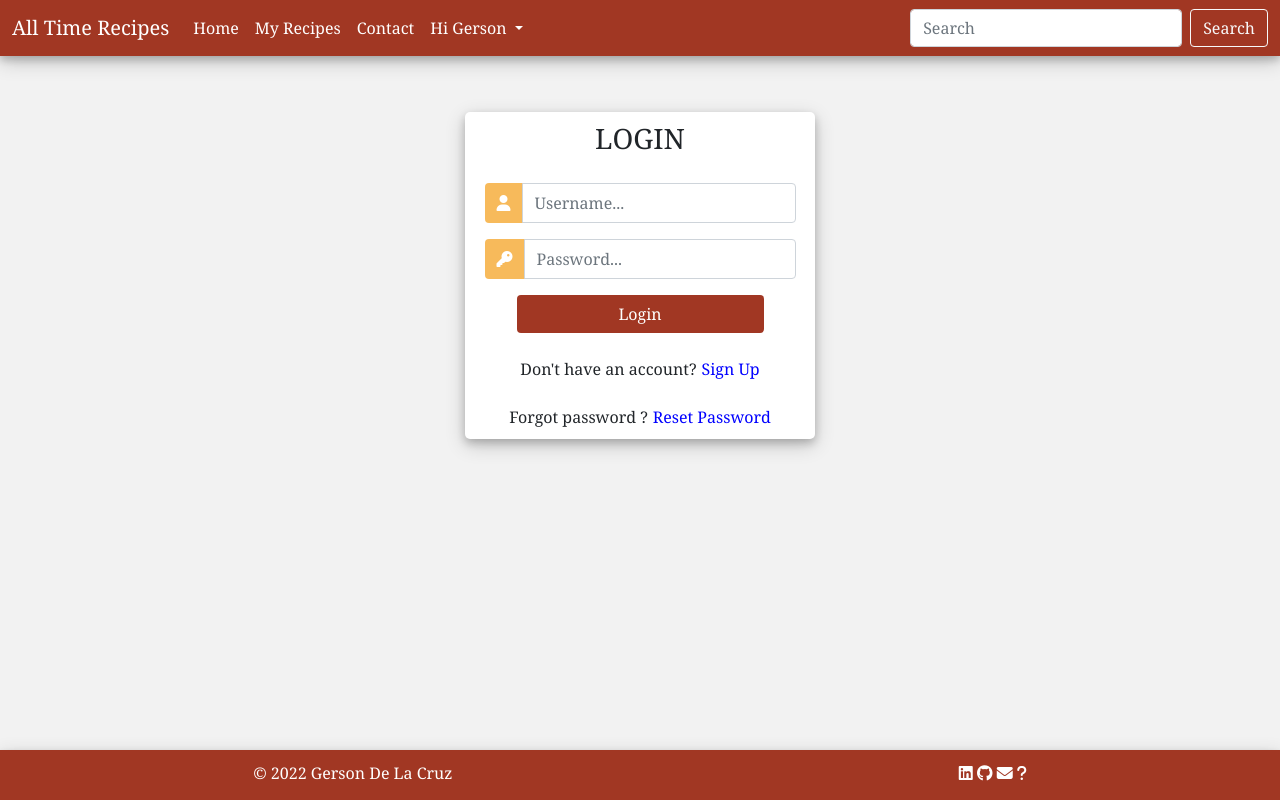
After one commit to Gersondelacruzdeveloper/myBookOfRecipes, a Flask app: page /login in a window 1280 px wide. The commit adds this page. Run offline with Flask 2, Linux system fonts and the light colour scheme; some libraries are stand-ins or nearby versions.

Commit message:
create login feature

```diff
--- a/myonlinerecipes/static/css/style.css
+++ b/myonlinerecipes/static/css/style.css
@@ -109,7 +109,7 @@ nav {
   margin-top: 100px;
   text-align: center;
 }
-/* -------------------------------------------------------------------- Sign up page*/
+/* -----------------------------------------------------login and signup page*/
 .user_card {
   width: 350px;
   margin-top: 10%;
@@ -124,16 +124,32 @@ nav {
   -moz-box-shadow:var(--shadow);
   border-radius: 5px;
 }
-
+.signup_button,
+.login_button{
+  width: 100%;
+  background-color:var(--chinese-red);
+  color: var(--white);
+}
+.signup_container,
+.login_container{
+  padding: 0 2rem;
+}
+.signup_button:hover,
+.login_button:hover{
+  color: var(--white);
+  background-color:var(--chineese-redlight);
+}
+.link{
+  color:blue;
+  margin-left:5px;
+}
 .form_container{
   margin-top: 20px;
 }
-
-#form-title{
+.form-title{
   color:var(--black);
 }
-
-.input-group-text {
+.input-group-text{
   height: 40px;
   background: #f7ba5b !important;
   color: white !important;
@@ -145,27 +161,6 @@ nav {
   box-shadow: none !important;
   outline: 0px !important;
 }
-.btn-container{
-  background-color: var(--chinese-red);
-  padding: 0 2rem;
-}
-.white{
-  color: var(--white);
-}
-.white:hover{
-  color: var(--white);
-}
-
-.btn-container:hover{
-background-color: var(--chineese-redlight);
-}
-
-.link{
-color:blue;
-margin-left:5px;
-}
-
-/* -------------------------------------------------------------------- Login page*/
 
 /* -------------------------------------------------------------------- footer */
 footer {
--- /dev/null
+++ b/myonlinerecipes/templates/registration/login.html
@@ -0,0 +1,71 @@
+{% extends 'base.html' %}
+{% block content %}
+
+<div class="container h-100">
+    <div class="d-flex justify-content-center h-100">
+        <div class="user_card">
+            <div class="d-flex justify-content-center">
+                <h3 class="form-title">LOGIN</h3>
+            </div>
+            <div>
+                {% with messages = get_flashed_messages() %}
+                {% if messages %}
+                  {% for message in messages %}
+                  {% if message != "Welcome" and message != "Registration succesful"%}
+                  <div class="alert alert-danger" role="alert">
+                    {{message}}
+                  </div>
+                  {% elif  message == "Registration succesful"%}
+                <div class="alert alert-success" role="alert">
+                 {{message}} now login
+                </div>
+                {% else %}
+                <div class="alert alert-success" role="alert">
+                    {{message}} {{username.title()}}
+                   </div>
+                  {% endif%}
+                  {% endfor %}
+                {% endif %}
+              {% endwith %}
+            </div>
+            <div class="d-flex justify-content-center form_container">
+                <form method="POST" action="{{url_for('login')}}">
+                    <!-- Username-->
+                    <div class="input-group mb-3">
+                        <div class="input-group-append">
+                            <span class="input-group-text"><i class="fas fa-user"></i></span>
+                        </div>
+                        <input type="text" name="username" placeholder="Username..." class="form-control" required>
+                    </div>
+                    <!-- Password-->
+                    <div class="input-group mb-2">
+                        <div class="input-group-append">
+                            <span class="input-group-text"><i class="fas fa-key"></i></span>
+                        </div>
+                        <input type="password" name="password" placeholder="Password..." class="form-control" required>
+                    </div>
+
+                    <!-- login button-->
+                    <div class="d-flex justify-content-center mt-3 login_container">
+                        <input class="btn login_button" type="submit" value="Login">
+                    </div>
+                </form>
+
+                <!-- sign up link-->
+            </div>
+            <div class="mt-4">
+                <div class="d-flex justify-content-center links">
+                    Don't have an account? <a href="{{url_for('sign_up')}}" class="ml-2 link">Sign Up</a>
+                </div>
+            </div>
+               <!-- Reset password link-->
+            <div class="mt-4">
+                <div class="d-flex justify-content-center links">
+                    Forgot password ? <a href="" class="ml-2 link">Reset Password</a>
+                </div>
+            </div>
+
+        </div>
+    </div>
+</div>
+{% endblock content %}
--- a/myonlinerecipes/views.py
+++ b/myonlinerecipes/views.py
@@ -1,21 +1,24 @@
 from curses import flash
 from myonlinerecipes import app
 from myonlinerecipes import db
-from flask import render_template, request, redirect, url_for, flash
+from flask import render_template, request, redirect, url_for, flash, session
 from werkzeug.security import generate_password_hash, check_password_hash
 from datetime import date
 from myonlinerecipes.models import Recipes
 from .models import User
 
+# Home function
 @app.route("/")
 def home():
     recipes = list(Recipes.query.all())
     return render_template("home.html", recipes=recipes )
 
+# About function
 @app.route("/about")
 def about():
     return "<h1>about</h1>"
 
+# signup function
 @app.route("/sign_up", methods=["GET", "POST"])
 def sign_up():
     email = request.form.get('email')
@@ -24,12 +27,10 @@ def sign_up():
     repeat_password = request.form.get('repeat_password')
     today = date.today()
     if request.method == "POST":
-
          #check if user already exist
         existing_user = User.query.filter_by(username=username).first()
         existing_user_email = User.query.filter_by(email=email).first()
         # generate_password_hash(password, method='sha256')
-
         if existing_user:
             flash("User already exits")
             return redirect(url_for("sign_up"))
@@ -41,7 +42,6 @@ def sign_up():
         elif password != repeat_password:
             flash("The passwords do not match")
             return redirect(url_for("sign_up"))
-
         else:
             new_user = User(
             email = email,
@@ -53,10 +53,30 @@ def sign_up():
         db.session.add(new_user)
         db.session.commit()
         flash("Registration succesful")
-
+        return redirect(url_for("login"))
     return render_template("registration/signup.html")
 
-# @app.route('/signup', methods=['POST'])
-# def sign_post():
-#     email = request.form.get('email')
-#     return redirect(url_for('auth.login'))
+# Login function
+@app.route("/login", methods=["GET", "POST"])
+def login():
+    username = request.form.get('username')
+    if request.method == "POST":
+        password = request.form.get('password')
+        #check if user already exist
+        existing_user = User.query.filter_by(username=username).first()
+
+        if existing_user:
+            # check_password_hash
+            #ensure hashed password matches user imput
+            if existing_user.password == password:
+                session["user"] = username
+                flash("Welcome")
+            else:
+                #invalid password match
+                flash("Username or password are incorrect")
+                return redirect(url_for("login"))
+        else:
+            flash("Username or password is incorrect")
+            return redirect(url_for("login"))
+
+    return render_template("registration/login.html", username=username)
```
Also changed, not shown: myonlinerecipes/templates/registration/signup.html (+6 -8 lines).
